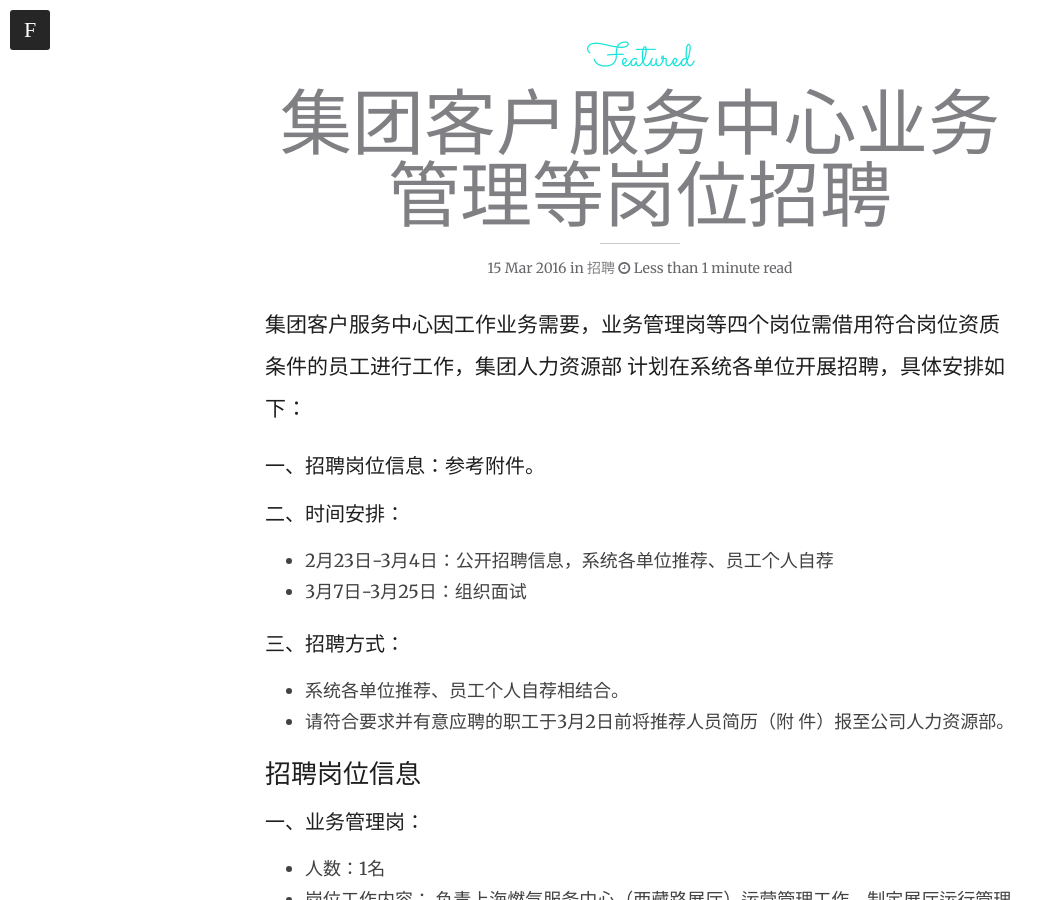
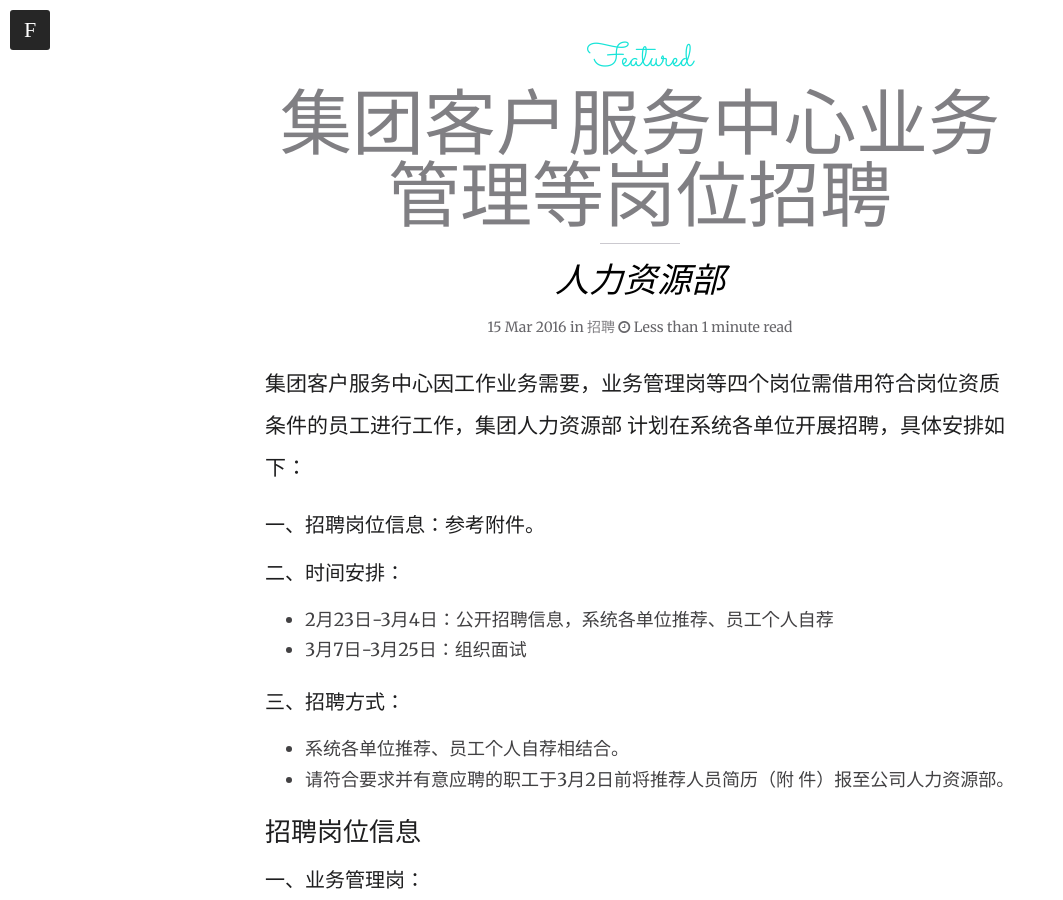
Before and after one commit to huangyiirene/portal-shgas, a Jekyll site: the page built from _posts/2016-03-15-集团客户服务中心业务管理等岗位招聘.md, in a window 1280 px wide and 900 px high, scrolled down 582 px. Shown: the whole window, without its empty margins (0-1063 px from the left). Built offline with Jekyll 4.4.1, drawn with Linux system fonts in a browser that asks for light colours.

Commit message:
增加摘要功能

```diff
--- a/_config.yml
+++ b/_config.yml
@@ -54,6 +54,7 @@ future:      true
 markdown:    kramdown
 #paginate:    6
 #paginate_path: "page:num"
+excerpt_separator:  '<!-- more -->'
 
 # https://github.com/mojombo/jekyll/wiki/Permalinks
 permalink:   /:categories/:year/:month/:day/:title.html
@@ -63,7 +64,7 @@ kramdown:
   footnote_nr: 1
   entity_output: as_char
   toc_levels: 1..6
-  use_coderay: false
+  enable_coderay: false
 
   coderay:
     coderay_line_numbers:
--- a/_includes/header.html
+++ b/_includes/header.html
@@ -28,7 +28,7 @@
 {% if page.headline %}
     <div class="inner">
         <div class="container">
-            <a class="brand light" href="{{ site.url }}" role="banner" itemprop="url">
+            <a class="brand light" href="{{ site.url }}/" role="banner" itemprop="url">
 
                 {% if site.logo %}<img itemprop="logo" src="{{ site.url }}/images/{{ site.logo }}" alt="{{ site.title }} Logo" />{% endif %}
 
@@ -45,7 +45,7 @@
     {% else %}
     <div class="inner">
         <div class="container">
-            <a class="brand" href="{{ site.url }}" role="banner" itemprop="url">
+            <a class="brand" href="{{ site.url }}/" role="banner" itemprop="url">
 
                 {% if site.logo %}<img itemprop="logo" src="{{ site.url }}/images/{{ site.logo }}" alt="{{ site.title }} Logo" />{% endif %}
 
--- a/_posts/2016-03-15-集团客户服务中心业务管理等岗位招聘.md
+++ b/_posts/2016-03-15-集团客户服务中心业务管理等岗位招聘.md
@@ -1,7 +1,7 @@
 ---
 layout: post
-title: 集团客户服务中心业务管理等岗位招聘
-description: ""
+title: "集团客户服务中心业务管理等岗位招聘"
+description: "人力资源部"
 headline: "招聘"
 categories: "招聘"
 image:
@@ -20,6 +20,8 @@ published: true
 
 * 2月23日-3月4日：公开招聘信息，系统各单位推荐、员工个人自荐
 * 3月7日-3月25日：组织面试
+
+<!-- more -->
 
 ### 三、招聘方式：
 
```
Also changed, not shown: _posts/2016-03-15-客服中心主任招聘.md (+2 -0 lines), index.html (+4 -4 lines).
